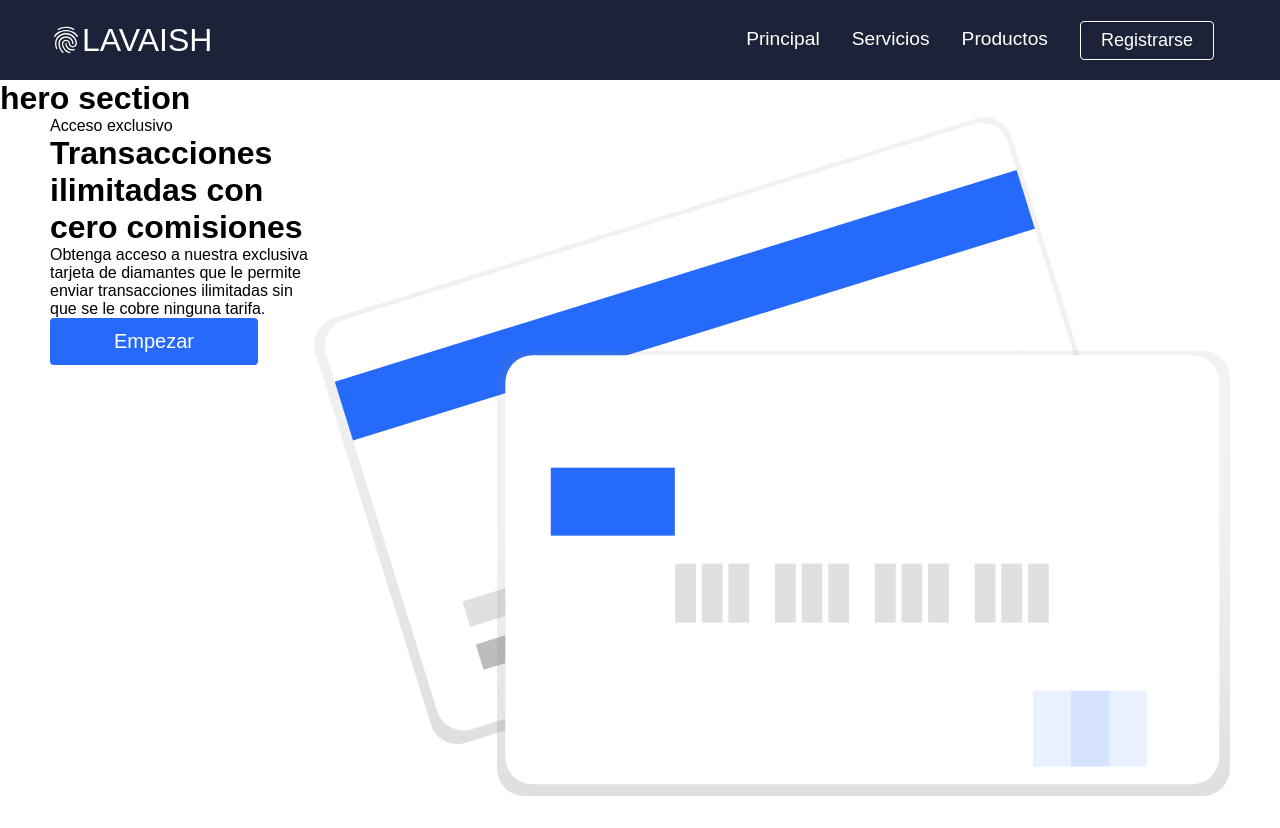
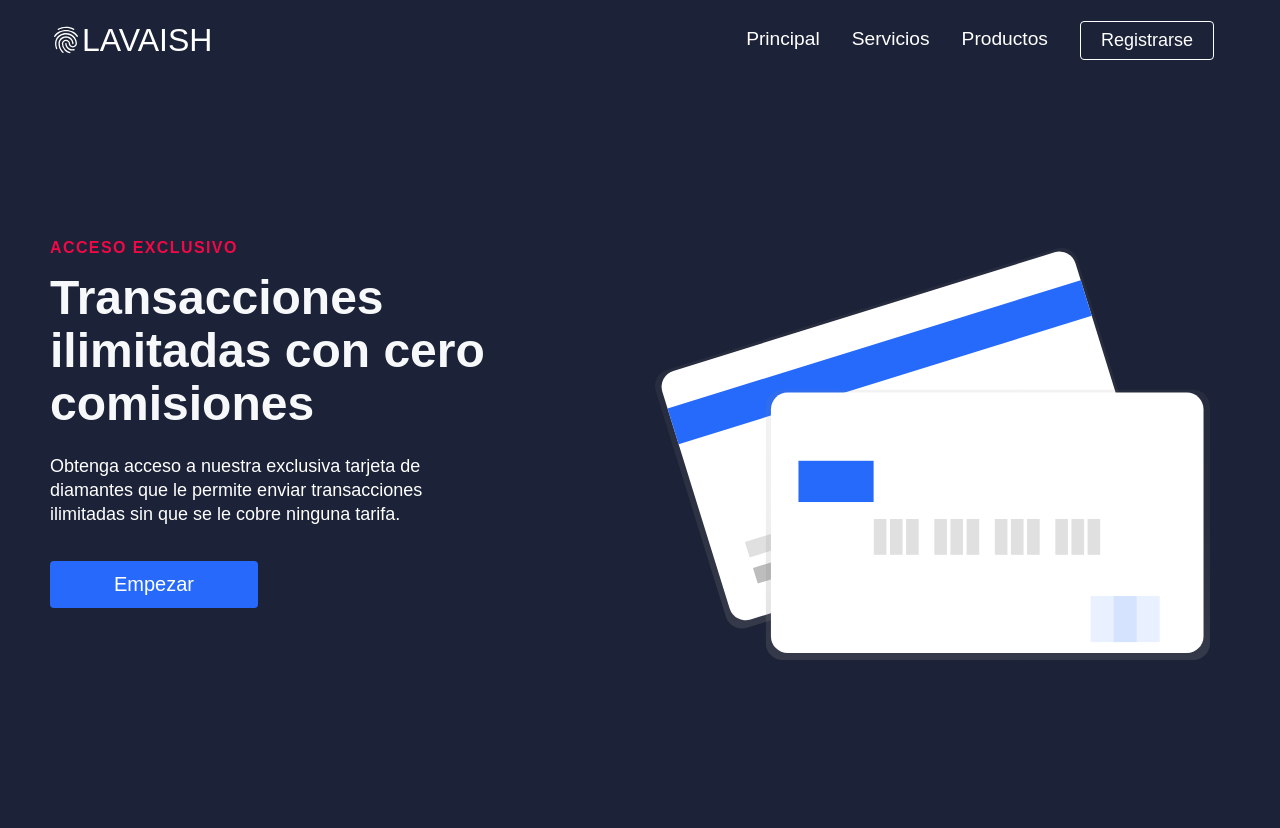
Before and after one commit to brammont/React-landingPage-app, a React (Create React App) app: page / in a window 1280 px wide. Before the commit the page ends 800 px from the top, so only its background shows below. Built offline with nearby package versions, Linux system fonts and the light colour scheme.

Commit message:
agregar objeto dos en data

```diff
--- a/src/components/HeroSection.css
+++ b/src/components/HeroSection.css
@@ -0,0 +1,102 @@
+.home__hero-section {
+    color: #fff;
+    padding: 160px 0;
+  }
+
+.home__hero-row {
+    align-items: center;
+  }
+
+  .row {
+    display: flex;
+    margin-right: -15px;
+    margin-bottom: -15px;
+    margin-left: -15px;
+    flex-wrap: wrap;
+    align-content: stretch;
+  }
+
+  .col {
+    margin-bottom: 15px;
+    padding-right: 15px;
+    padding-left: 15px;
+    flex: 1;
+    max-width: 50%;
+    flex-basis: 50%;
+  }
+
+  .home__hero-text-wrapper {
+    max-width: 540px;
+    padding-top: 0;
+    padding-bottom: 60px;
+  }
+
+  .top-line {
+    color: #f00946;
+    font-size: 16px;
+    line-height: 16px;
+    font-weight: 700;
+    letter-spacing: 1.4px;
+    text-transform: uppercase;
+    margin-bottom: 16px;
+  }
+
+  .heading {
+    margin-bottom: 24px;
+    font-size: 48px;
+    line-height: 1.1;
+    font-weight: 600;
+    color: #f7f8fa;
+  }
+
+  .dark {
+    color: #1c2237;
+  }
+
+  .darkBg {
+    background-color: #1c2237;
+  }
+
+  .home__hero-subtitle {
+    max-width: 440px;
+    margin-bottom: 35px;
+    font-size: 18px;
+    line-height: 24px;
+  }
+
+  .home__hero-img-wrapper {
+    max-width: 555px;
+  }
+
+  .home__hero-img {
+    max-width: 95%;
+    margin-top: 0;
+    margin-right: 0;
+    margin-left: 10px;
+    padding-right: 0;
+  }
+
+  img {
+    border: 0;
+    max-width: 100%;
+    vertical-align: middle;
+    display: inline-block;
+  }
+
+  @media screen and (max-width: 991px) {
+    .container {
+      padding-right: 30px;
+      padding-left: 30px;
+    }
+  }
+
+  @media screen and (max-width: 768px) {
+    .home__hero-text-wrapper {
+      padding-bottom: 65px;
+    }
+
+    .col {
+      max-width: 100%;
+      flex-basis: 100%;
+    }
+  }
--- a/src/components/HeroSection.js
+++ b/src/components/HeroSection.js
@@ -9,7 +9,6 @@
     return (
         <>
             < div className={lightBg ? 'home__hero-section' : 'home__hero-section darkBg'}>
-                <h1>hero section</h1>
                 < div className="container">
                     <div className="row home__hero-row"
                         style={{display:'flex',flexDirection: imgStart=='start' ? 'row-reverse':'row'}}
--- a/src/components/pages/HomePage/Data.js
+++ b/src/components/pages/HomePage/Data.js
@@ -11,3 +11,16 @@
     img: 'images/svg-1.svg',
     alt: 'Tarjeta de Credito'
   };
+  export const homeObjTwo = {
+    lightBg: false,
+    lightText: true,
+    lightTextDesc: true,
+    topLine: '100% SEGURO',
+    headline: 'Manténgase protegido 24/7 en cualquier lugar en cualquier momento',
+    description:
+      'Lo tenemos cubierto sin importar dónde se encuentre. Más de 140 ubicaciones en todo el mundo para garantizar que tenga acceso en cualquier momento',
+    buttonLabel: 'Aprender mas',
+    imgStart: '',
+    img: 'images/svg-5.svg',
+    alt: 'Bóveda'
+  };
```
